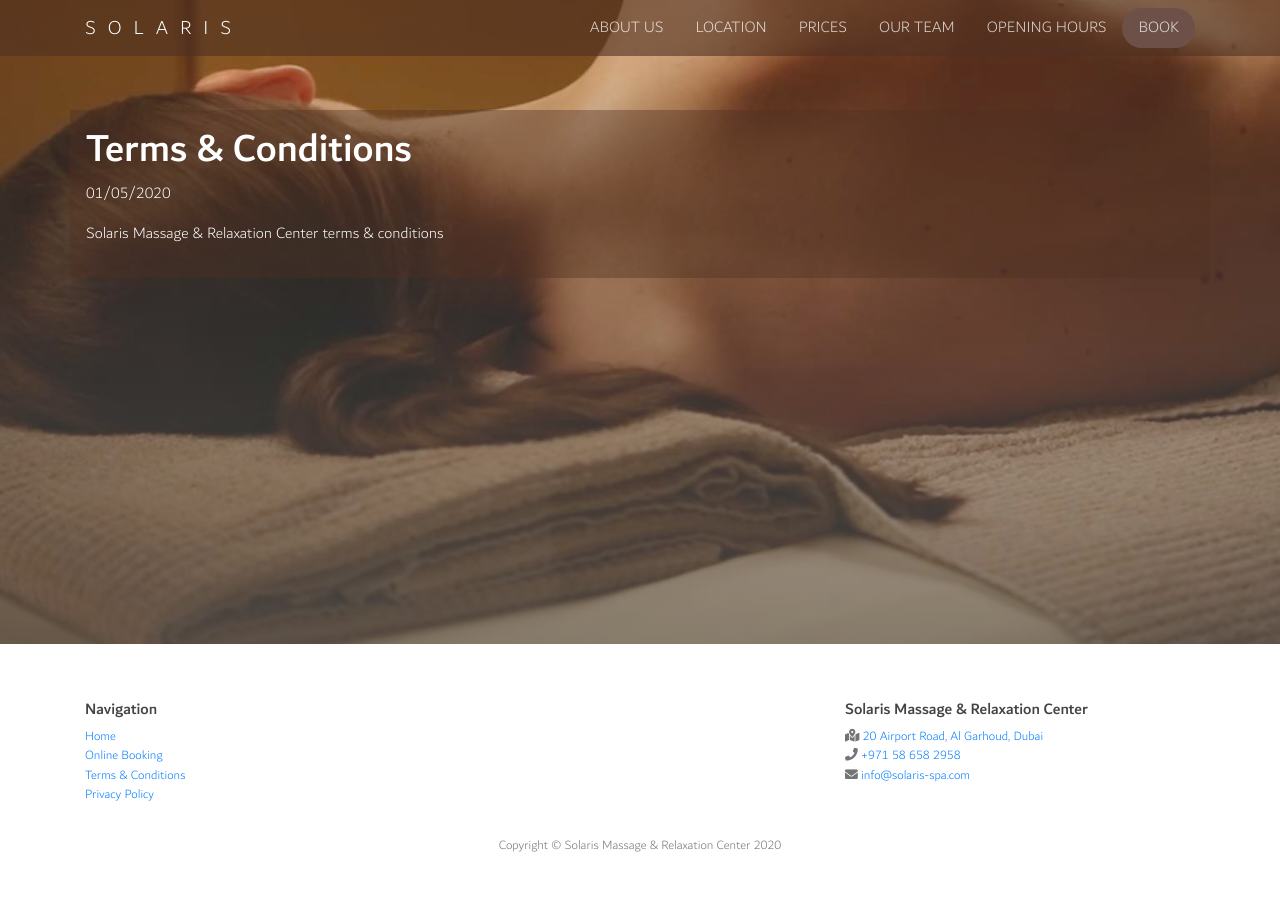
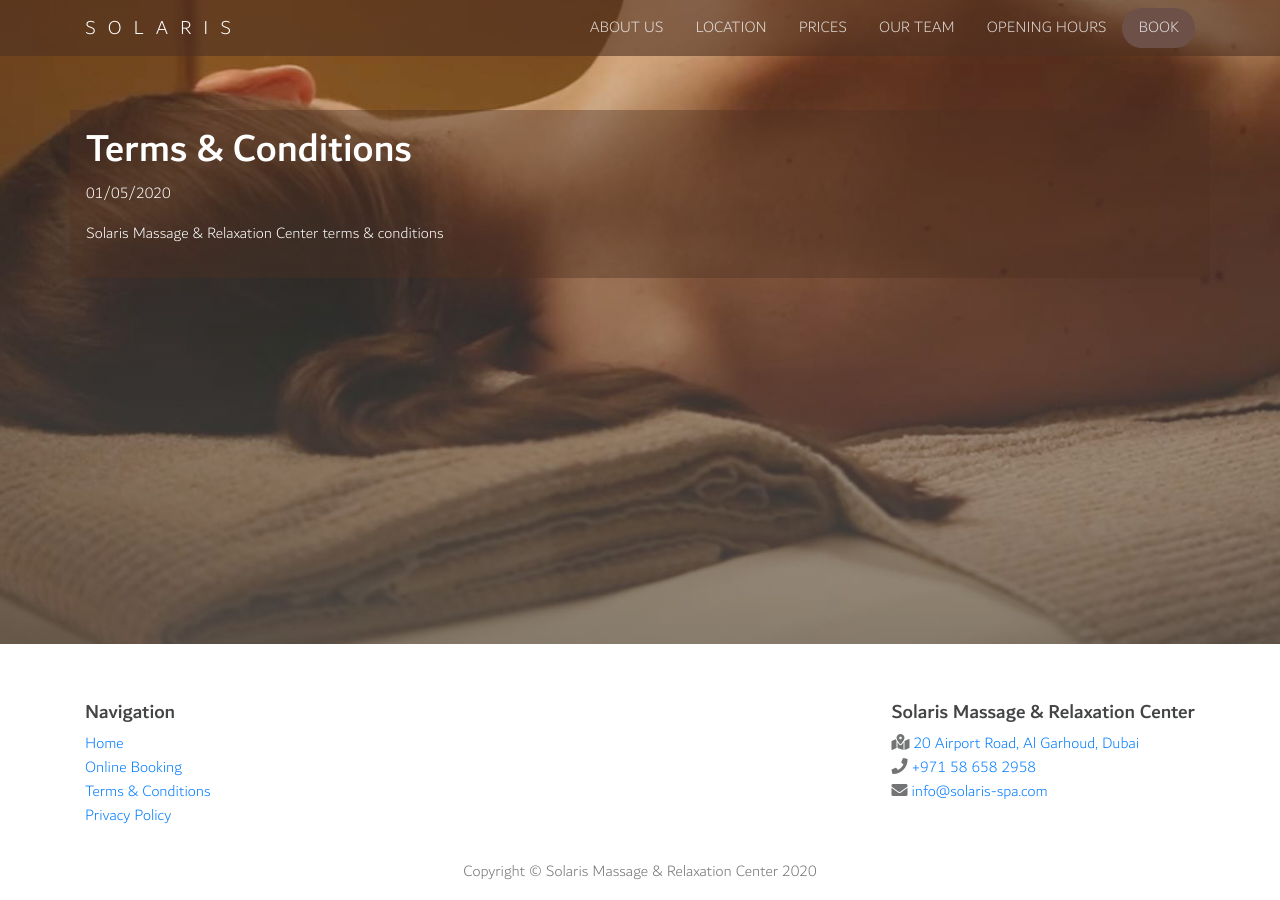
Before and after one commit to solaris-spa/solaris-spa.github.io, a Jekyll site: the page built from terms.md, in a window 1280 px wide and 900 px high, scrolled down 256 px. Built offline with Jekyll 4.4.1, drawn with Linux system fonts in a browser that asks for light colours; before the commit the page ends 1127 px from its top, so only the background shows below that.

Commit message:
Larger tap targets CSS tidying

```diff
--- a/_includes/book.html
+++ b/_includes/book.html
@@ -2,7 +2,7 @@
     <div class="container">
         <div class="solaris-highlight mb-4">
             <h2>Book</h2>
-            <p>Reserve an appointment with your chosen therapist today</p>
+            <p class="mb-0">Reserve an appointment with your chosen therapist today</p>
         </div>
         <div class="card-deck">
             <div class="card">
--- a/_includes/footer.html
+++ b/_includes/footer.html
@@ -1,8 +1,8 @@
-<footer class="text-center small">
+<footer id="footer" class="text-center">
     <div class="container">
-        <div class="row mb-3 text-md-left">
-            <div class="col-md">
-                <h6>Navigation</h6>
+        <div class="row text-md-left mb-3">
+            <div class="col-md-auto">
+                <h5>Navigation</h5>
                 <ul class="list-unstyled">
                     <li><a href="{{ '/' | relative_url }}">Home</a></li>
                     <li><a href="{{ site.booking_url }}">Online Booking</a></li>
@@ -10,14 +10,9 @@
                     <li><a href="{{ '/privacy' | relative_url }}">Privacy Policy</a></li>
                 </ul>
             </div>
-            <div class="col-md">
-                <!--<h6>Contact</h6>-->
-                <!--<ul class="list-unstyled">-->
-
-                <!--</ul>-->
-            </div>
-            <div class="col-md">
-                <h6>{{ site.organisation }}</h6>
+            <div class="col-md"></div>
+            <div class="col-md-auto">
+                <h5>{{ site.organisation }}</h5>
                 <ul class="list-unstyled">
                     <li><i class="fas fa-map-marked-alt"></i> <a href="https://maps.google.com/maps?ll=25.252964,55.342151&z=17&t=m&hl=en&gl=DE&mapclient=embed&daddr=Solaris%20Spa%2020%20Airport%20Rd%20Garhoud%20-%20Dubai%20United%20Arab%20Emirates@25.252964,55.3421512">{{ site.organisation_address }}</a></li>
                     <li><i class="fas fa-phone"></i> <a href="tel:{{ site.organisation_phone | remove: ' ' }}">{{ site.organisation_phone }}</a></li>
@@ -25,8 +20,10 @@
                 </ul>
             </div>
         </div>
-        <div class="row justify-content-center">
-            Copyright &copy; {{ site.organisation }} {{ site.time | date: '%Y' }}
+        <div class="row">
+            <div class="col">
+                <p>Copyright &copy; {{ site.organisation }} {{ site.time | date: '%Y' }}</p>
+            </div>
         </div>
     </div>
 </footer>
--- a/_includes/header.html
+++ b/_includes/header.html
@@ -1,4 +1,4 @@
-<header id="home" class="picture-section">
+<header id="masthead" class="picture-section">
     <div class="masthead-logo">
         <h1 class="masthead-logo-brand solaris-brand">{{ site.logo_title }}</h1>
         <p class="masthead-logo-description">{{ site.logo_caption }}</p>
--- a/_includes/location.html
+++ b/_includes/location.html
@@ -1,7 +1,7 @@
 <section id="location" class="picture-section">
     <div class="container">
         <div class="row">
-            <div class="col-md mb-4">
+            <div class="col-md mb-md-0 mb-4 text-md-right">
                 <div class="solaris-highlight">
                     <h2>Location</h2>
                     <p>{{ site.organisation_address }}</p>
@@ -10,9 +10,9 @@
                     <p>Car parking available outside</p>
                 </div>
             </div>
-            <div class="col-sm">
+            <div class="col-md">
                 <div class="embed-responsive embed-responsive-4by3">
-                    <iframe title="google-maps" class="embed-responsive-item mapframe" src="https://www.google.com/maps/embed?pb=!1m18!1m12!1m3!1d1804.261830446234!2d55.34149890577443!3d25.252963998567346!2m3!1f0!2f0!3f0!3m2!1i1024!2i768!4f13.1!3m3!1m2!1s0x3e5f5df7d12aaa9d%3A0xb959871ba83d2c4c!2sSolaris%20Spa!5e0!3m2!1sen!2sde!4v1589480837495!5m2!1sen!2sde" allowfullscreen="" aria-hidden="false" tabindex="0"></iframe>
+                    <iframe id="mapframe" title="google-maps" class="embed-responsive-item" src="https://www.google.com/maps/embed?pb=!1m18!1m12!1m3!1d1804.261830446234!2d55.34149890577443!3d25.252963998567346!2m3!1f0!2f0!3f0!3m2!1i1024!2i768!4f13.1!3m3!1m2!1s0x3e5f5df7d12aaa9d%3A0xb959871ba83d2c4c!2sSolaris%20Spa!5e0!3m2!1sen!2sde!4v1589480837495!5m2!1sen!2sde" allowfullscreen="" aria-hidden="false" tabindex="0"></iframe>
                 </div>
             </div>
         </div>
--- a/_includes/nav.html
+++ b/_includes/nav.html
@@ -4,11 +4,8 @@
         <button class="navbar-toggler" type="button" data-toggle="collapse" data-target="#navbarNav" aria-controls="navbarNav" aria-expanded="false" aria-label="Toggle navigation">
             <span class="navbar-toggler-icon"></span>
         </button>
-        <div class="collapse navbar-collapse justify-content-end" id="navbarNav">
+        <div id="navbarNav" class="collapse navbar-collapse justify-content-end">
             <ul class="navbar-nav">
-                <!--<li class="nav-item">-->
-                    <!--<a class="nav-link" href="{{ '/#home' | relative_url }}">Home</a>-->
-                <!--</li>-->
                 <li class="nav-item">
                     <a class="nav-link" href="{{ '/#about' | relative_url }}">About Us</a>
                 </li>
--- a/_sass/solaris.scss
+++ b/_sass/solaris.scss
@@ -4,45 +4,23 @@
   color: $body-text-color;
 }
 
-
 h1,h2,h3,h4,h5,h6 {
   font-family: $heading-font;
   color: $body-header-color;
 }
 
-.navbar {
-  background-color: $solaris-bg-nav;
-  padding: 16px 16px;
-  transition: background-color 0.3s ease-in-out;
-  transition: padding 0.3s ease-in-out;
+table {
+  text-align: left;
+  max-width: 800px;
+  margin: auto;
 }
 
-.navbar-narrow {
-  background-color: $solaris-bg-nav-narrow;
-  padding: 8px 8px;
-}
-
-.navbar-nav .nav-link {
-  padding-left: 8px;
-  text-transform: uppercase;
-}
-
-.navbar-nav .nav-button-dark {
-  background: rgba($link-dark, 1);
-}
-
-.navbar-nav .nav-button-dark:hover {
-  background: rgba($link-dark, 0.8);
-}
-
-.navbar-nav .nav-button-dark:active {
-  background: rgba($link-dark, 0.6);
-}
-
-@include media-breakpoint-up(lg) {
-  .navbar-nav .nav-button-dark {
-    border-radius: 24px;
-  }
+section {
+  //min-height: 60vh;
+  padding-top: 112px;
+  text-align: center;
+  padding-bottom: 112px;
+  display: flex;
 }
 
 .solaris-brand {
@@ -96,18 +74,51 @@
   //display: inline-block;
 }
 
-table {
-  text-align: left;
-  max-width: 800px;
-  margin: auto;
-}
-
 .card {
   color: $body-text-color;
   h1,h2,h3,h4,h5,h6 {
     color: $body-header-color;
   }
 }
+
+// -- NAVBAR --
+
+.navbar {
+  background-color: $solaris-bg-nav;
+  padding: 16px 16px;
+  transition: background-color 0.3s ease-in-out;
+  transition: padding 0.3s ease-in-out;
+}
+
+.navbar-narrow {
+  background-color: $solaris-bg-nav-narrow;
+  padding: 8px 8px;
+}
+
+.navbar-nav .nav-link {
+  padding-left: 8px;
+  text-transform: uppercase;
+}
+
+.navbar-nav .nav-button-dark {
+  background: rgba($link-dark, 1);
+}
+
+.navbar-nav .nav-button-dark:hover {
+  background: rgba($link-dark, 0.8);
+}
+
+.navbar-nav .nav-button-dark:active {
+  background: rgba($link-dark, 0.6);
+}
+
+@include media-breakpoint-up(lg) {
+  .navbar-nav .nav-button-dark {
+    border-radius: 24px;
+  }
+}
+
+// -- MASTHEAD --
 
 header {
   height: 100vh;
@@ -120,27 +131,7 @@
   //background-attachment: fixed;
 }
 
-section {
-  //min-height: 60vh;
-  padding-top: 112px;
-  text-align: center;
-  padding-bottom: 112px;
-  display: flex;
-}
-
-footer {
-  //padding: 8px 0;
-  //text-align: center;
-  //background-color: $link-light;
-  //color: $white;
-  margin-top: 56px;
-  margin-bottom: 16px;
-}
-
-// -- MASTHEAD (HOME) --
-
 .masthead-logo {
-  color: $white;
   text-align: center;
   font-size: 40px;
   padding: 0.6em 0.6em;
@@ -150,13 +141,11 @@
 
 .masthead-logo-brand {
   font-size: 40px;
-  transition: font-size 0.1s;
   font-family: $brand-font;
 }
 
 .masthead-logo-description {
   font-size: 16px;
-  transition: font-size 0.1s;
   font-family: $brand-font;
 }
 
@@ -217,16 +206,6 @@
   background-size: cover;
 }
 
-@include media-breakpoint-up(md) {
-  #location {
-    text-align: right;
-  }
-}
-
-.mapframe {
-  border: 0;
-}
-
 // -- PRICES --
 
 .price-col {
@@ -254,6 +233,8 @@
   background-size: cover;
 }
 
-#book .solaris-highlight p {
-  margin-bottom: 0;
+// -- FOOTER --
+
+footer {
+  padding-top: 56px;
 }
```
